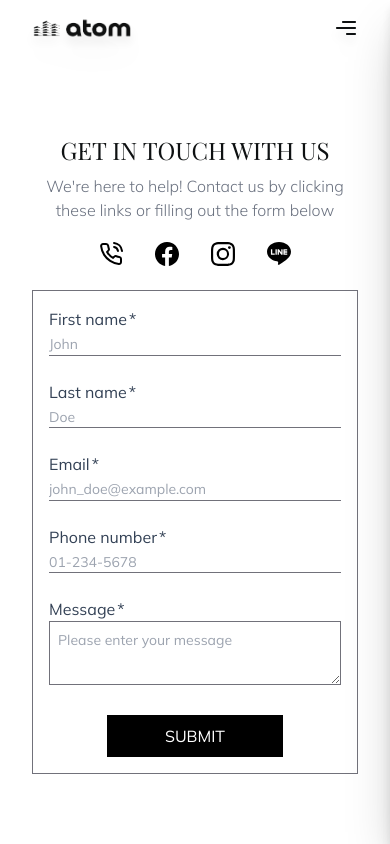
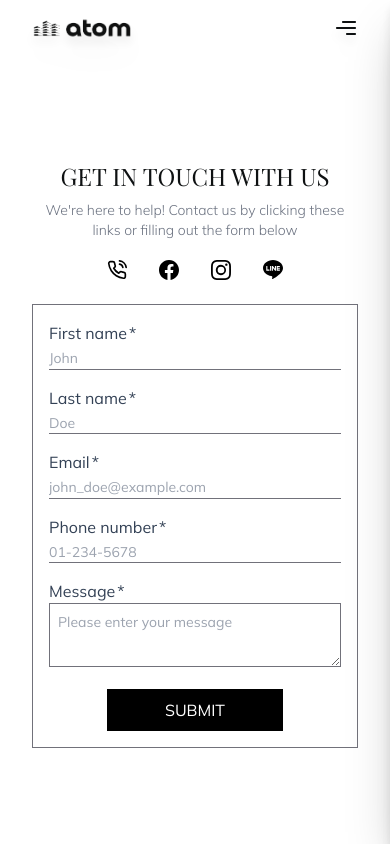
Before and after one commit to kjittiwan/atom-website, a React (Vite) app: page /contact in a window 390 px wide. Built offline with nearby package versions, Linux system fonts and the light colour scheme; the HTML template or start-up script is replaced by a standard one; a web font is replaced by a local one.

Commit message:
additional responsive adjustments

```diff
--- a/src/components/home/HeroSection.jsx
+++ b/src/components/home/HeroSection.jsx
@@ -9,7 +9,7 @@ export default function HeroSection() {
         animate={{ opacity: 1 }}
         exit={{ opacity: 0 }}
         transition={transition1}
-        className='section snap-start flex flex-col items-center  lg:items-start justify-center lg:pl-48 bg-building bg-cover'
+        className='section snap-start flex flex-col items-center  md:items-start justify-center md:pl-48 bg-building bg-cover'
         >
           <m.div
           variants={container}
@@ -51,7 +51,7 @@ export default function HeroSection() {
                 animate={{x:'0%'}}
                 initial={{x:'-100%'}}
                 transition={transition1}
-                className='font-light font-secondary italic text-[16px] lg:text-[28px]'>Your space, our expertise</m.p>
+                className='font-light font-secondary italic text-[16px] md:text-[28px]'>Your space, our expertise</m.p>
               </div>
               <Link to={'/projects'}>
                 <div className='overflow-hidden'>
@@ -60,7 +60,7 @@ export default function HeroSection() {
                   initial={{x:'-100%'}}
                   transition={transition1}
                   variants={item2}
-                  className='mt-3 btn px-4 py-2 font-light text-[14px] lg:text-[24px]'>Our projects</m.button>
+                  className='mt-3 btn px-4 py-2 font-light text-[14px] md:text-[24px]'>Our projects</m.button>
                 </div>
 
               </Link>
--- a/src/components/home/ProjectsSection.jsx
+++ b/src/components/home/ProjectsSection.jsx
@@ -20,18 +20,18 @@ export default function ProjectsSection() {
         <motion.div
         ref={carousel}
         whileTap={{cursor:"grabbing"}}
-        className=" cursor-grab overflow-hidden flex h-[50%] lg:h-[60%]" >
+        className=" cursor-grab overflow-hidden flex  lg:h-[60%]" >
           <motion.div
           drag="x"
           dragConstraints={{right:0, left:-width}}
           className=" flex">
             {ProjectsData.map((project) => {
               return(
-                <motion.div key={project.title}  className=" min-w-[13rem] lg:min-w-[20rem] min-h-[250px] flex flex-col">
+                <motion.div key={project.title}  className=" min-w-[10rem] lg:min-w-[20rem] max-h-[300px] lg:max-h-none lg:min-h-[250px] flex flex-col">
                   <img src={project.image} alt={project.title}
                   className="w-full h-[90%] object-cover pointer-events-none"
                   />
-                  <p className="flex h-full items-center justify-center capitalize font-light">{project.title}</p>
+                  <p className="flex items-center justify-center capitalize font-light text-sm lg:text-base">{project.title}</p>
                 </motion.div>
               )
             })}
--- a/src/pages/Contact.jsx
+++ b/src/pages/Contact.jsx
@@ -14,15 +14,15 @@ function Contact() {
       <div className=" section flex flex-col items-center justify-center gap-y-6 lg:gap-y-10 px-8">
         <div className='flex flex-col items-center gap-y-2 lg:gap-y-4 pt-16'>
           <div className="uppercase text-2xl lg:text-[30px] font-primary">Get in touch with us</div>
-          <div className="text-center lg:text-base font-light text-gray-500">We&apos;re here to help! Contact us by clicking these links or filling out the form below</div>
-          <div className='flex gap-x-8 text-2xl text-black pt-3'>
+          <div className="text-center text-sm lg:text-base font-light text-gray-500">We&apos;re here to help! Contact us by clicking these links or filling out the form below</div>
+          <div className='flex gap-x-8 text-xl lg:text-2xl text-black pt-3'>
             <div className='cursor-pointer hover:scale-105 active:translate-y-1'> <FiPhoneCall /> </div>
             <div className='cursor-pointer hover:scale-105 active:translate-y-1'> <BsFacebook /> </div>
             <div className='cursor-pointer hover:scale-105 active:translate-y-1'> <BsInstagram/> </div>
             <div className='cursor-pointer hover:scale-105 active:translate-y-1'> <BsLine /> </div>
           </div>
         </div>
-        <form action="" className='flex flex-col  w-full md:w-[40%] gap-y-6 border p-4 border-zinc-500 text-slate-700'>
+        <form action="" className='flex flex-col  w-full md:w-[40%] gap-y-4 lg:gap-y-6 border p-4 border-zinc-500 text-slate-700'>
           <label className='block'>
             <span className={`after:content-['*'] after:ml-0.5 `}>First name</span>
           <input
--- a/src/pages/Projects.jsx
+++ b/src/pages/Projects.jsx
@@ -15,8 +15,8 @@ export default function Projects() {
     exit={{ opacity: 0 }}
     transition={transition1}
     className='section snap-y snap-mandatory overflow-y-scroll'>
-      <div className="section snap-start flex justify-center items-center px-8 lg:px-32 flex-col gap-y-4 pt-14 lg:pt-0">
-          <div className="font-primary text-[35px] lg:text-[54px]">Our Projects</div>
+      <div className="section snap-start flex justify-center items-center px-8 lg:px-32 flex-col gap-y-4 lg:pt-0">
+          <div className="font-primary text-[35px] md:text-[54px] lg:text-[54px]">Our Projects</div>
           <div className="text-grey mb-4 lg:mb-16 text-center text-sm lg:text-base w-[90%] lg:w-full">Discover our showcase of extraordinary projects, where creativity and <br/> precision converge to redefine the art of architectural design.</div>
           <div className="lg:flex lg:justify-center lg:items-center lg:h-[40%]  w-full gap-x-2 gap-y-8 lg:gap-6 grid grid-rows-2 grid-cols-4">
             <button onClick={() => setCurrentSlide(firstSlide)} className={`${currentSlide === firstSlide ? 'bg-grey text-gray-500' : 'bg-light text-black'} bg-opacity-70  hover:bg-opacity-100 h-fit text-xl lg:text-3xl rounded-full p-2 active:translate-y-1 lg:block hidden`}><MdKeyboardArrowLeft /></button>
```
